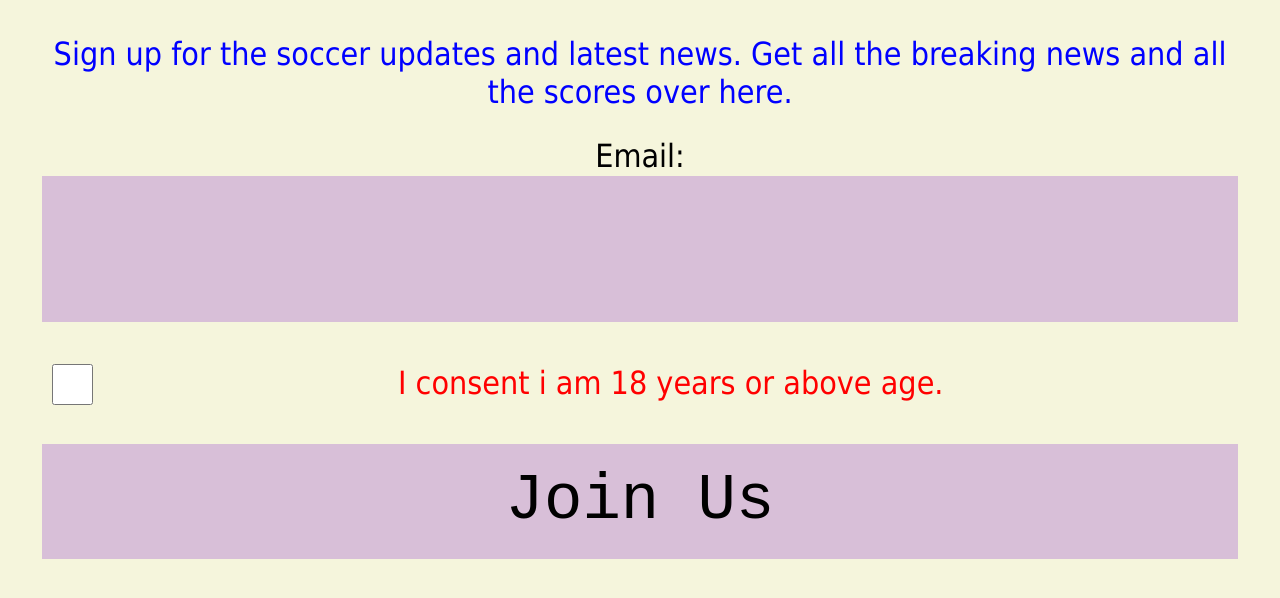
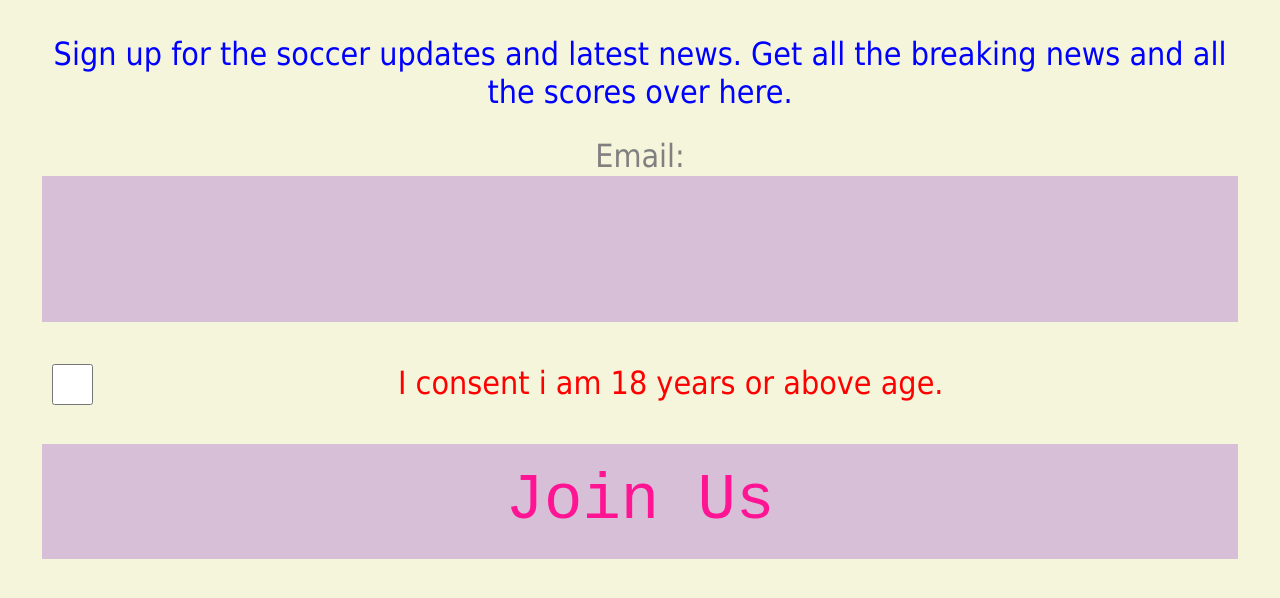
Before and after one commit to dpatel1996/lab--4, a plain HTML site: page index.html in a window 1280 px wide. Shown: the part 94-692 px from the top of the page. Drawn offline with nearby package versions, Linux system fonts and the light colour scheme.

Commit message:
colors added.

```diff
--- a/css/screen.css
+++ b/css/screen.css
@@ -241,7 +241,13 @@ body{
   margin: auto;
 }
 
+#email, label{
+  color: #808080; /*gray*/
+}
 
+#submit, input{
+  color: 	#FF1493; /*DeepPink*/
+}
 input[type="email"]{
   padding-bottom: 1.3em;
 }
```
